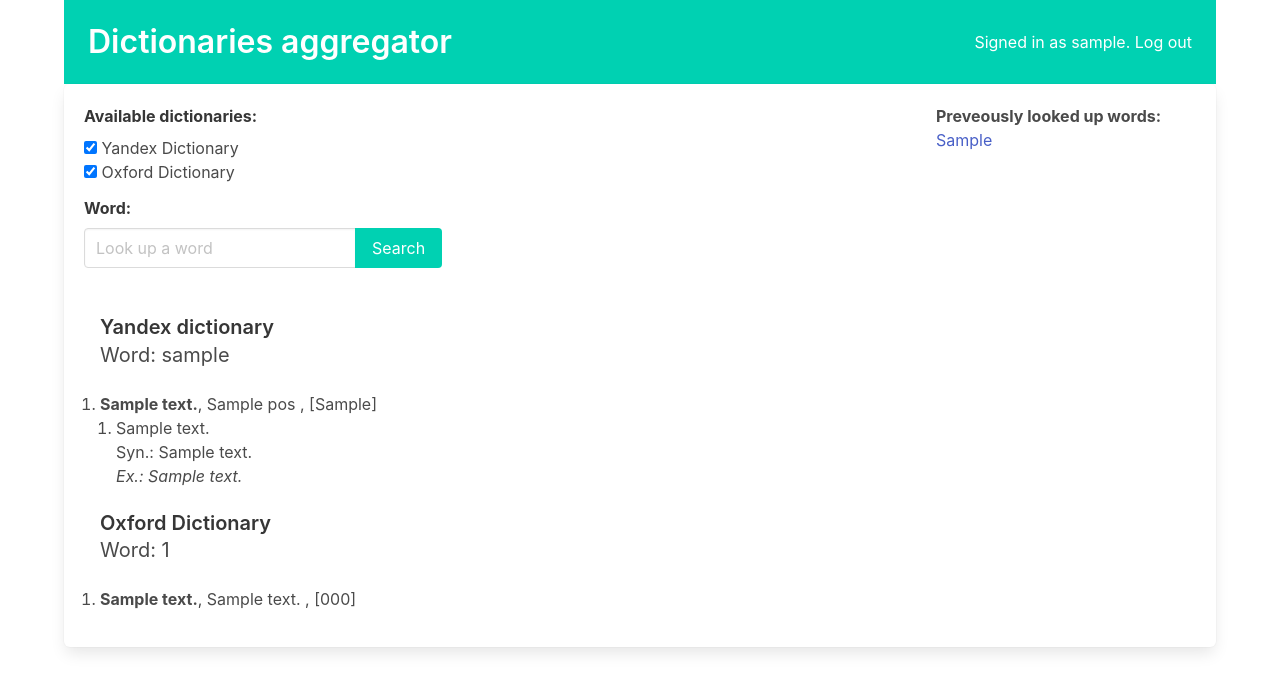
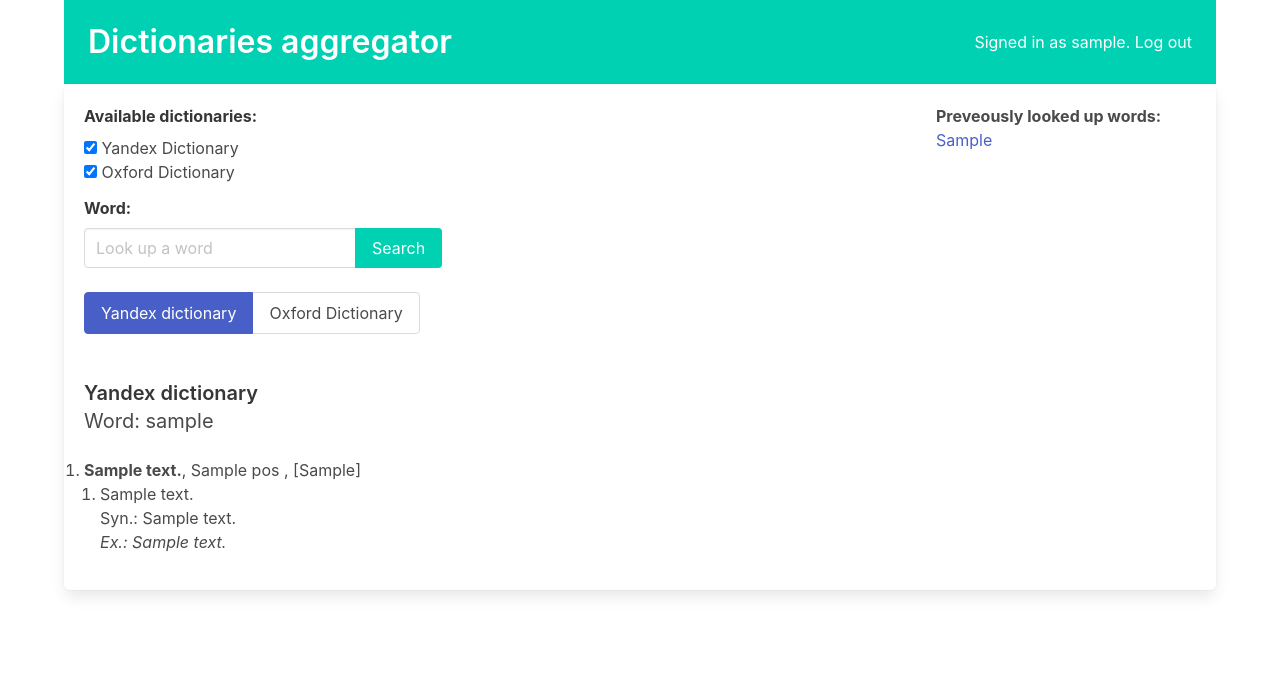
Before and after one commit to nvp85/dicts_aggregator, a Django app: a page that uses templates/search.html in a window 1280 px wide. Shown: the top 692 px of the page. Run offline with Django 3.2, Linux system fonts and the light colour scheme; a user stored in the database is signed in; tables that the repository leaves empty hold one stand-in row (values such as "Sample post"); a database or web service that is not in the repository returns one stand-in record (values such as "Sample title"); data that the repository does not hold is empty.

Commit message:
add some javascript to make tabs in search.html

```diff
--- a/templates/search.html
+++ b/templates/search.html
@@ -1,8 +1,19 @@
 {% extends "home.html" %}
 
 {% block search_result %}
+    <div class="tabs is-toggle">
+        <ul>
+            {% for article in result.result %}
+        <li class="tab" onclick="openTab('{{ forloop.counter }}')" id="tab{{ forloop.counter }}">
+            <a>
+            <span>{{ article.dictionary }}</span>
+            </a>
+        </li>
+            {% endfor %}
+        </ul>
+    </div>
     {% for article in result.result %}
-        <div class="pl-4">
+        <div class="tab-content" id="{{ forloop.counter }}" style="display:none">
         <br>
         <h3 class="title is-5">{{ article.dictionary }}</h3>
         <h4 class="subtitle is-5">Word: {{ article.word }}</h4>
@@ -44,4 +55,24 @@
                 </ol>
         </div>
     {% endfor %}
+    <script>
+        activeTab = document.getElementById('tab1')
+        activeContent = document.getElementById('1')
+        activeTab.className = activeTab.className + " is-active"
+        activeContent.style.display = "block"
+        function openTab(tabId) {
+            x = document.getElementsByClassName("tab-content");
+            for (i = 0; i < x.length; i++) {
+                x[i].style.display = "none";
+            };
+            y = document.getElementsByClassName("tab");
+            for (i = 0; i < y.length; i++) {
+                y[i].className = "tab";
+            };
+            activeTab = document.getElementById('tab'+tabId);
+            activeTab.className = activeTab.className + " is-active";
+            activeContent = document.getElementById(tabId);
+            activeContent.style.display = "block";
+        }
+    </script>
 {% endblock %}
```
